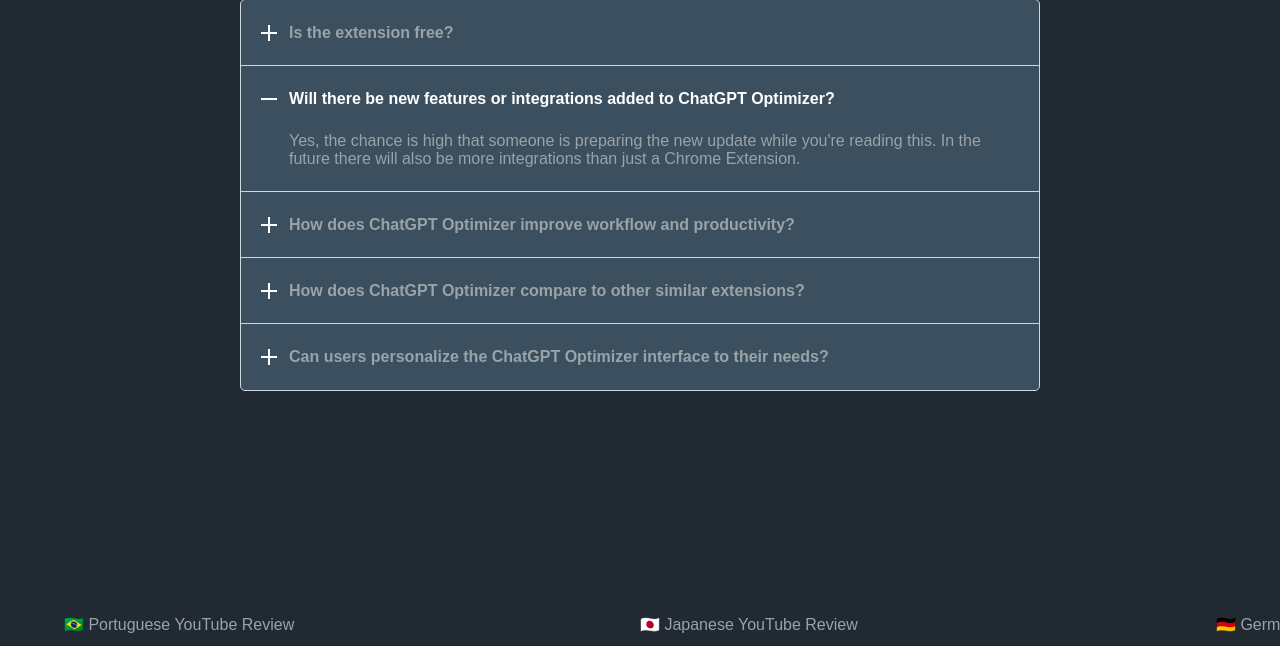
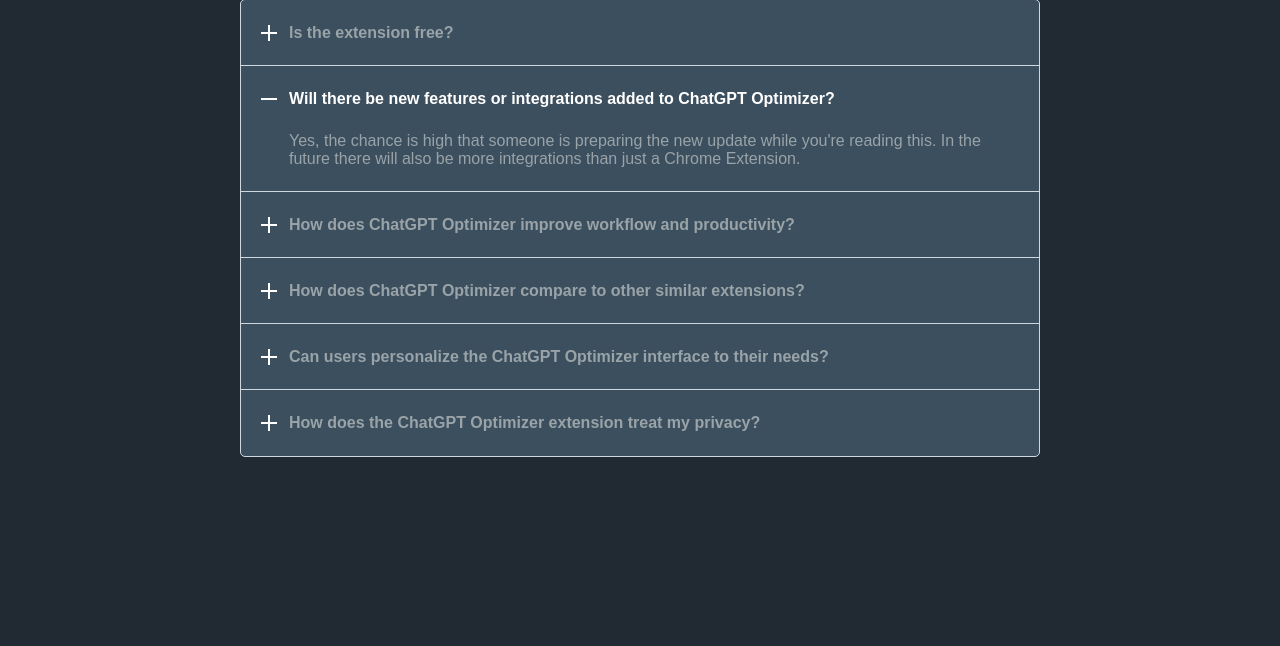
Before and after one commit to productivity-rocks/ai-optimizer-website, a PHP site: page / in a window 1280 px wide. Shown: the part 3071-3717 px from the top of the page. Run offline with PHP 8.4, Linux system fonts and the light colour scheme.

Commit message:
refactor: :speech_balloon: add faq point about privacy

```diff
--- a/index.php
+++ b/index.php
@@ -230,6 +230,12 @@
                         <p>Yes, users can already customize the theme of the ChatGPT website. Additionally, the team is planning to add new features that will allow users to enable or disable different elements of the extension to personalize their experience. These features are expected to be available within the coming weeks.</p>
                     </div>
                 </details>
+                <details class="details">
+                    <summary>How does the ChatGPT Optimizer extension treat my privacy?</summary>
+                    <div class="detailsContent">
+                        <p>The ChatGPT Optimizer extension is committed to protecting your privacy. Currently, the extension does not collect or store any personal data on its servers, except for the number of users and which themes they use. In the future, anonymous statistics may be collected to analyze the most used features. If you choose to share your chat history, the data will be stored on the server, but the team will ensure that all data privacy and security protocols are in place. If you have any concerns about data privacy, please feel free to contact the team at ai@productivity.rocks.</p>
+                    </div>
+                </details>
             </section>
         </section>
         <section id="customerReviews" style="display: flex; flex-direction: row;">
```
